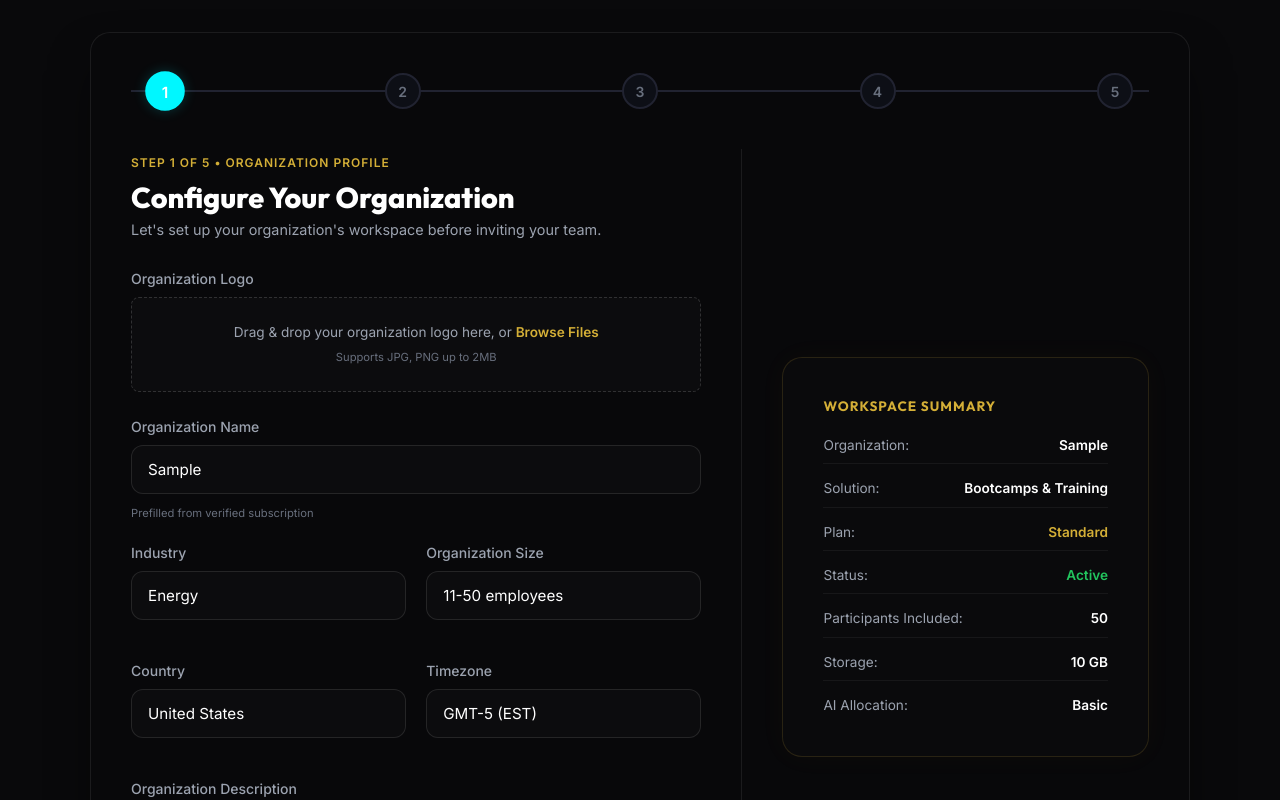
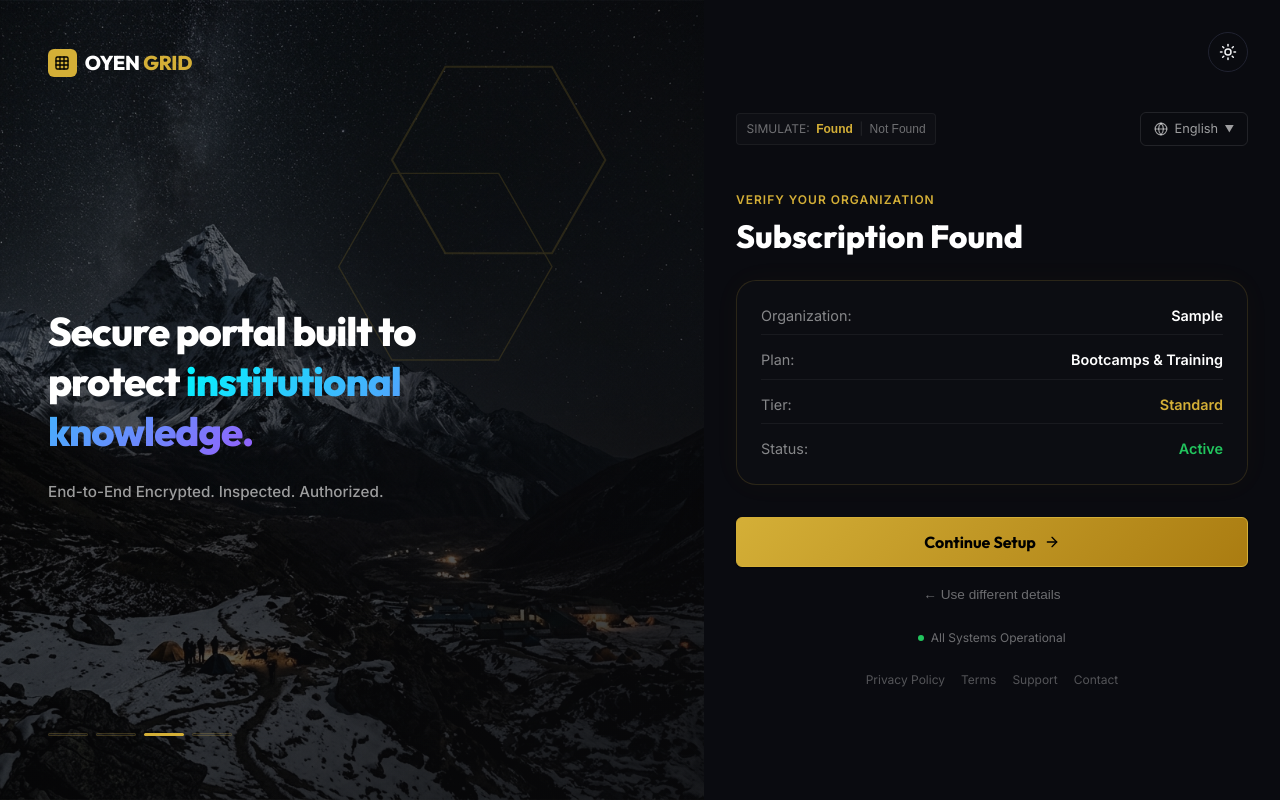
Before and after one commit to oyenhq-design/oyengridwebapp, a React (Vite) app: page / in a window 1280 px wide. Both pictures are taken after typing "Sample", "name@example.com" into the empty fields and a click on the button "Continue". Shown: the top 800 px of the page. Built offline with nearby package versions, Linux system fonts and the light colour scheme.

Commit message:
feat: implement premium intermediate Subscription Found and Not Found views

```diff
--- a/src/App.jsx
+++ b/src/App.jsx
@@ -43,6 +43,7 @@ export default function App() {
   const [verifyOrgNameInput, setVerifyOrgNameInput] = useState('');
   const [verifyOrgEmailInput, setVerifyOrgEmailInput] = useState('');
   const [verifyError, setVerifyError] = useState('');
+  const [verificationResult, setVerificationResult] = useState(null); // null | 'found' | 'not-found'
   const [generatedInviteLink, setGeneratedInviteLink] = useState('');
 
   // Premium Onboarding Step 1 States
@@ -1460,6 +1461,148 @@ export default function App() {
                 </div>
               </div>
 
+              {/* CASE 1: Subscription Found */}
+              {verificationResult === 'found' && (
+                <div className="animate-fade-in" style={{ textAlign: 'left' }}>
+                  <span style={{ fontSize: '0.75rem', fontWeight: 600, color: '#D4AF37', textTransform: 'uppercase', letterSpacing: '1px' }}>Verify your organization</span>
+                  <h2 style={{ fontSize: '2rem', fontWeight: 800, marginTop: '0.35rem', color: '#fff', fontFamily: "'Outfit', sans-serif" }}>Subscription Found</h2>
+
+                  <div className="form-card" style={{
+                    marginTop: '1.5rem',
+                    marginBottom: '2rem',
+                    backgroundColor: 'rgba(255, 255, 255, 0.01)',
+                    borderColor: 'rgba(212, 175, 55, 0.15)',
+                    boxShadow: '0 0 30px rgba(212, 175, 55, 0.03)',
+                    padding: '1.5rem'
+                  }}>
+                    <div style={{ display: 'flex', flexDirection: 'column', gap: '0.875rem', fontSize: '0.9rem' }}>
+                      <div style={{ display: 'flex', justifyContent: 'space-between', borderBottom: '1px solid rgba(255,255,255,0.05)', paddingBottom: '0.5rem' }}>
+                        <span style={{ color: 'rgba(255,255,255,0.5)' }}>Organization:</span>
+                        <span style={{ fontWeight: 600, color: '#fff' }}>{verifyOrgNameInput.trim() || 'ABC Energy Ltd'}</span>
+                      </div>
+                      <div style={{ display: 'flex', justifyContent: 'space-between', borderBottom: '1px solid rgba(255,255,255,0.05)', paddingBottom: '0.5rem' }}>
+                        <span style={{ color: 'rgba(255,255,255,0.5)' }}>Plan:</span>
+                        <span style={{ fontWeight: 600, color: '#fff' }}>Bootcamps & Training</span>
+                      </div>
+                      <div style={{ display: 'flex', justifyContent: 'space-between', borderBottom: '1px solid rgba(255,255,255,0.05)', paddingBottom: '0.5rem' }}>
+                        <span style={{ color: 'rgba(255,255,255,0.5)' }}>Tier:</span>
+                        <span style={{ fontWeight: 600, color: '#D4AF37' }}>Standard</span>
+                      </div>
+                      <div style={{ display: 'flex', justifyContent: 'space-between' }}>
+                        <span style={{ color: 'rgba(255,255,255,0.5)' }}>Status:</span>
+                        <span style={{ color: '#22c55e', fontWeight: 600 }}>Active</span>
+                      </div>
+                    </div>
+                  </div>
+
+                  <button
+                    type="button"
+                    className="submit-btn"
+                    style={{
+                      background: 'linear-gradient(135deg, #D4AF37 0%, #AA7C11 100%)',
+                      border: '1px solid #D4AF37',
+                      color: '#000',
+                      fontWeight: 700,
+                      borderRadius: '6px',
+                      padding: '0.875rem'
+                    }}
+                    onClick={() => {
+                      setOrgName(verifyOrgNameInput.trim() || 'ABC Energy Ltd');
+                      setUser(verifyOrgEmailInput.trim());
+                      setUserRole('Organization Owner');
+                      handleOrgRegistrationComplete(verifyOrgEmailInput.trim(), 'bootcamp');
+                    }}
+                  >
+                    Continue Setup <ArrowRight size={16} />
+                  </button>
+
+                  <button
+                    type="button"
+                    style={{
+                      background: 'transparent',
+                      border: 'none',
+                      color: 'rgba(255,255,255,0.4)',
+                      cursor: 'pointer',
+                      fontSize: '0.85rem',
+                      width: '100%',
+                      textAlign: 'center',
+                      marginTop: '1.25rem',
+                      fontWeight: 500
+                    }}
+                    onClick={() => setVerificationResult(null)}
+                  >
+                    ← Use different details
+                  </button>
+                </div>
+              )}
+
+              {/* CASE 2: Subscription Not Found */}
+              {verificationResult === 'not-found' && (
+                <div className="animate-fade-in" style={{ textAlign: 'left' }}>
+                  <span style={{ fontSize: '0.75rem', fontWeight: 600, color: '#ef4444', textTransform: 'uppercase', letterSpacing: '1px' }}>Verification Result</span>
+                  <h2 style={{ fontSize: '1.8rem', fontWeight: 800, marginTop: '0.35rem', color: '#fff', fontFamily: "'Outfit', sans-serif", lineHeight: 1.3 }}>
+                    We couldn't find an active OYEN GRID subscription for this organization.
+                  </h2>
+                  <p style={{ color: 'rgba(255,255,255,0.5)', fontSize: '0.95rem', marginTop: '0.75rem', lineHeight: '1.6' }}>
+                    To create a workspace, your organization needs an active subscription.
+                  </p>
+
+                  <div style={{ display: 'flex', flexDirection: 'column', gap: '0.75rem', marginTop: '2rem' }}>
+                    <button
+                      type="button"
+                      className="submit-btn"
+                      style={{
+                        background: 'linear-gradient(135deg, #D4AF37 0%, #AA7C11 100%)',
+                        border: '1px solid #D4AF37',
+                        color: '#000',
+                        fontWeight: 700,
+                        borderRadius: '6px',
+                        padding: '0.875rem'
+                      }}
+                      onClick={() => alert('Demo Workspace launched inside mock container.')}
+                    >
+                      Start Free Demo
+                    </button>
+                    <button
+                      type="button"
+                      className="secondary-btn"
+                      style={{
+                        borderColor: 'rgba(255, 255, 255, 0.15)',
+                        color: '#fff',
+                        width: '100%',
+                        justifyContent: 'center',
+                        borderRadius: '6px',
+                        padding: '0.875rem'
+                      }}
+                      onClick={() => alert('Navigating to pricing catalog...')}
+                    >
+                      View Plans
+                    </button>
+                  </div>
+
+                  <button
+                    type="button"
+                    style={{
+                      background: 'transparent',
+                      border: 'none',
+                      color: 'rgba(255,255,255,0.4)',
+                      cursor: 'pointer',
+                      fontSize: '0.85rem',
+                      width: '100%',
+                      textAlign: 'center',
+                      marginTop: '1.25rem',
+                      fontWeight: 500
+                    }}
+                    onClick={() => setVerificationResult(null)}
+                  >
+                    ← Go back to verify
+                  </button>
+                </div>
+              )}
+
+              {/* Default Input Form */}
+              {verificationResult === null && (
+                <>
                   {/* Title Header */}
                   <div style={{ textAlign: 'left', marginBottom: '2rem' }}>
                     <h2 style={{ fontSize: '2rem', fontWeight: 800, color: '#fff', fontFamily: "'Outfit', sans-serif" }}>Verify your organization</h2>
@@ -1494,17 +1637,9 @@ export default function App() {
                     setVerifyError('');
 
                     if (simulateStatus === 'Found') {
-                  // Simulate subscription matched
-                  const chosenName = verifyOrgNameInput.trim() || 'ABC Energy';
-                  setOrgName(chosenName);
-                  setUser(verifyOrgEmailInput.trim());
-                  setUserRole('Organization Owner');
-
-                  // Complete registration and enter onboarding Step 1 directly
-                  handleOrgRegistrationComplete(verifyOrgEmailInput.trim(), 'bootcamp');
+                      setVerificationResult('found');
                     } else {
-                  // Simulate no subscription
-                  setVerifyError('No active subscription found. Go to Pricing or Use another email.');
+                      setVerificationResult('not-found');
                     }
                   }} style={{ textAlign: 'left' }}>
 
@@ -1560,6 +1695,8 @@ export default function App() {
                   <div style={{ marginTop: '1rem', textAlign: 'center', fontSize: '0.8rem', color: 'rgba(255,255,255,0.4)' }}>
                     Need OYEN GRID? <span style={{ color: '#D4AF37', fontWeight: 600, cursor: 'pointer' }}>View Plans →</span>
                   </div>
+                </>
+              )}
 
               <div style={{ display: 'flex', alignItems: 'center', justifyContent: 'center', gap: '0.4rem', marginTop: '1.5rem', fontSize: '0.75rem', color: 'rgba(255,255,255,0.4)' }}>
                 <span style={{ width: '6px', height: '6px', borderRadius: '50%', backgroundColor: '#22c55e' }}></span>
```
Lines whose indentation alone changed are shown as unchanged.
